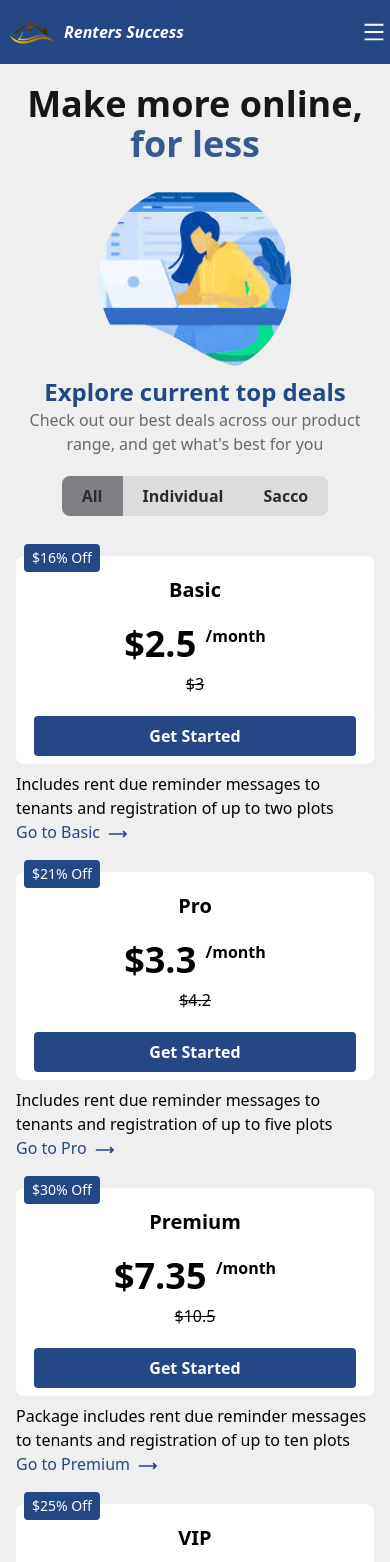
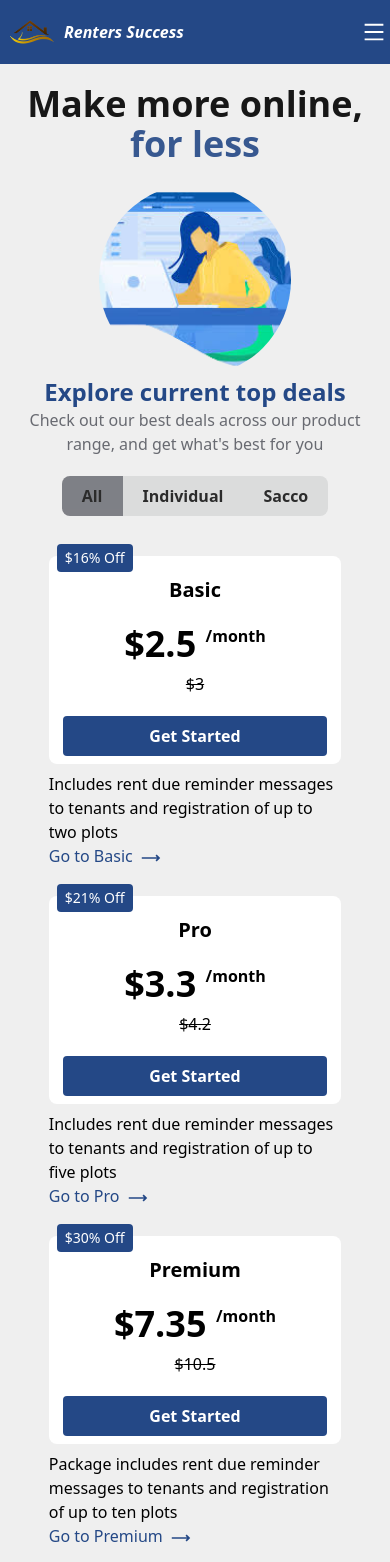
Before and after one commit to amoskyalo/rentals, a React (Create React App) app: page /pricing in a window 390 px wide. Shown: the top 1562 px of the page. Built offline with nearby package versions, Linux system fonts and the light colour scheme.

Commit message:
minor change:

```diff
--- a/src/Components/Pricing/Pricing.jsx
+++ b/src/Components/Pricing/Pricing.jsx
@@ -53,9 +53,9 @@ const Pricing = () => {
             Sacco
           </p>
         </div>
-        <div className="grid grid-cols-1 space-y-7 px-4 mx-auto mt-10 md:px-0 md:space-y-0 md:w-[75%] md:flex md:flex-row md:space-x-5">
+        <div className="grid grid-cols-1 space-y-7 mx-auto mt-10 md:space-y-0 md:w-[75%] md:flex md:flex-row md:space-x-5">
           {data.map((offer, i) => (
-            <div className="flex flex-col w-full md:w-1/4" key={i}>
+            <div className="flex flex-col w-3/4 md:w-1/4 mx-auto" key={i}>
               <div className="bg-white flex flex-col relative  w-full h-[13rem] max-h-[14rem] rounded-lg px-4 pt-5">
                 <h2 className="absolute left-2 -top-3 bg-navColor text-white text-sm px-2 py-1 rounded">
                   $
```
